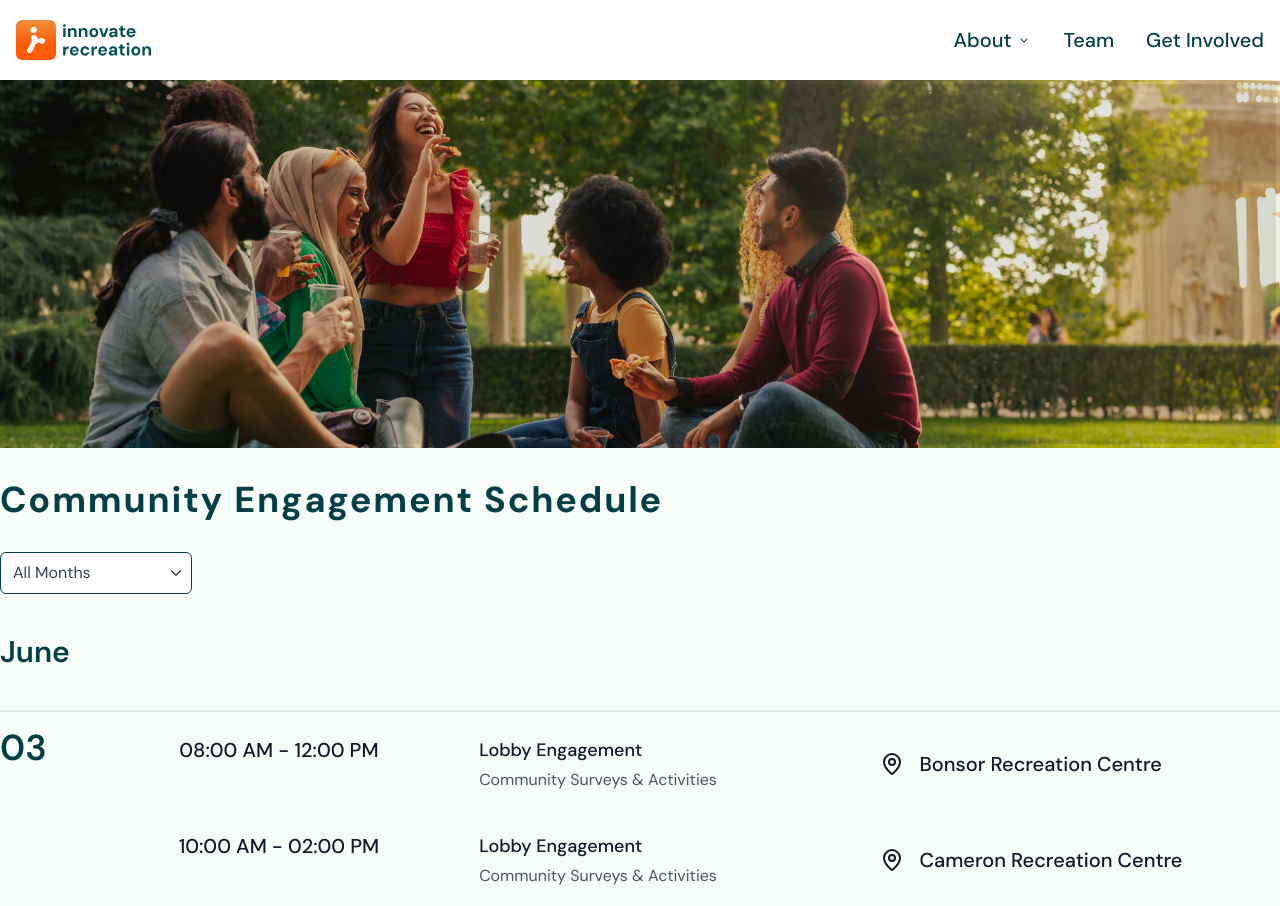
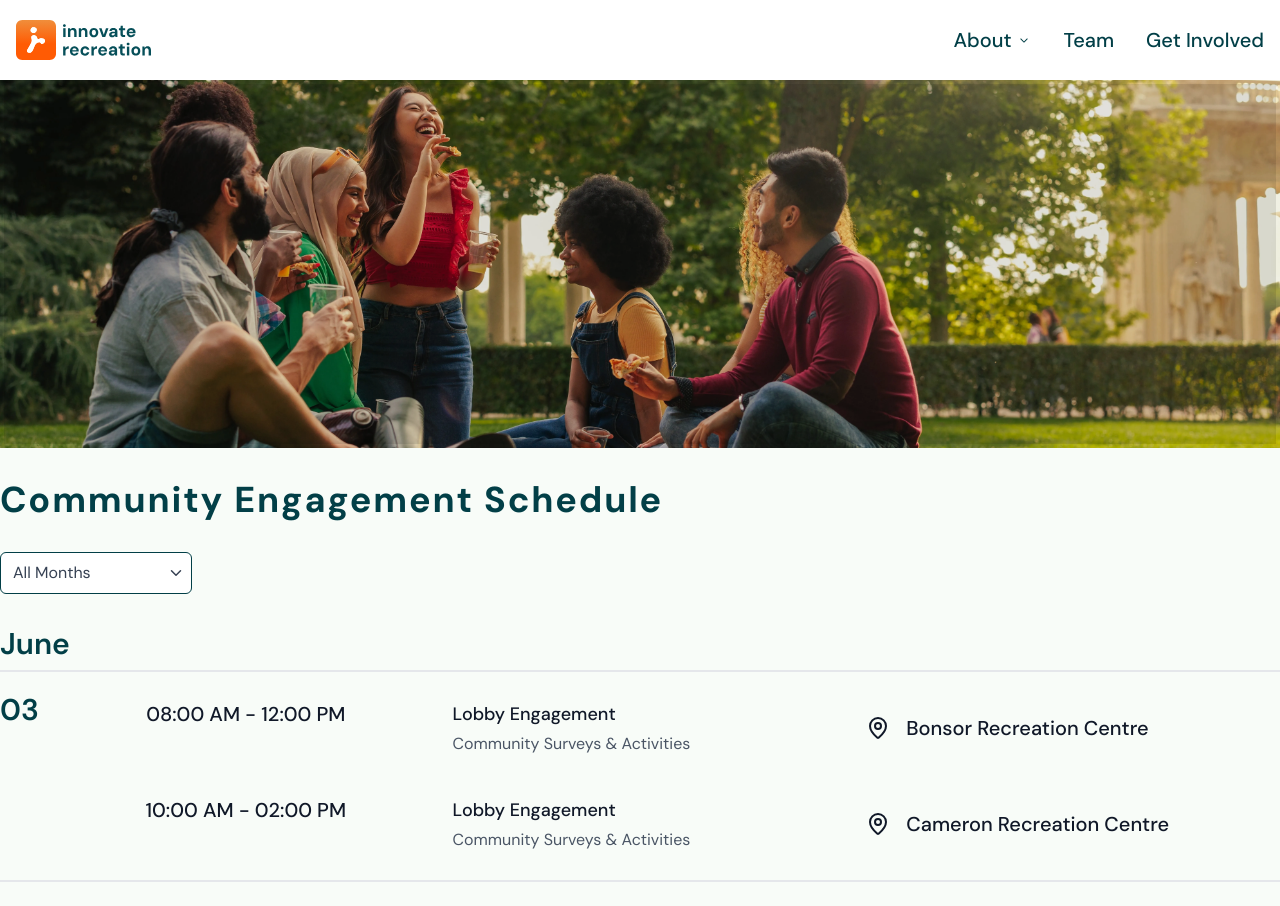
Before and after one commit to langararec/IDEAS-website, a React (Vite) app in the folder frontend/: page /schedule in a window 1280 px wide. Shown: the top 906 px of the page. Built offline with nearby package versions, Linux system fonts and the light colour scheme.

Commit message:
reduced padding and corrected spacing

```diff
--- a/frontend/src/pages/EngagementSchedule/EngagementEventsCalendar.tsx
+++ b/frontend/src/pages/EngagementSchedule/EngagementEventsCalendar.tsx
@@ -65,15 +65,15 @@ const EngagementEventsCalendar: React.FC<EngagementEventsCalendarProps> = ({ eng
             {/* Months Content */}
             {displayedEvents.map((monthData, monthIndex) => (
                 <div key={monthIndex} className="rounded-lg">
-                    <h2 className="text-3xl font-semibold text-primary mb-8 py-2 font-dm-sans">
+                    <h2 className="text-3xl font-semibold text-primary mb-2 font-dm-sans">
                         {monthData.month}
                     </h2>
 
                     <div>
                         {monthData.events.map((event, eventIndex) => (
-                            <div key={eventIndex} className="flex gap-8 flex-wrap flex-col lg:flex-row font-dm-sans border-t-gray-200 border-t-2 py-4">
+                            <div key={eventIndex} className="flex gap-0 flex-wrap flex-col lg:flex-row font-dm-sans border-t-gray-200 border-t-2 py-5 ">
                                 <div className="flex-shrink-0">
-                                    <div className="text-4xl lg:text-center font-semibold text-primary text-left">
+                                    <div className="text-3xl lg:text-center font-semibold text-primary text-left">
                                         {event.date}
                                     </div>
                                 </div>
```
